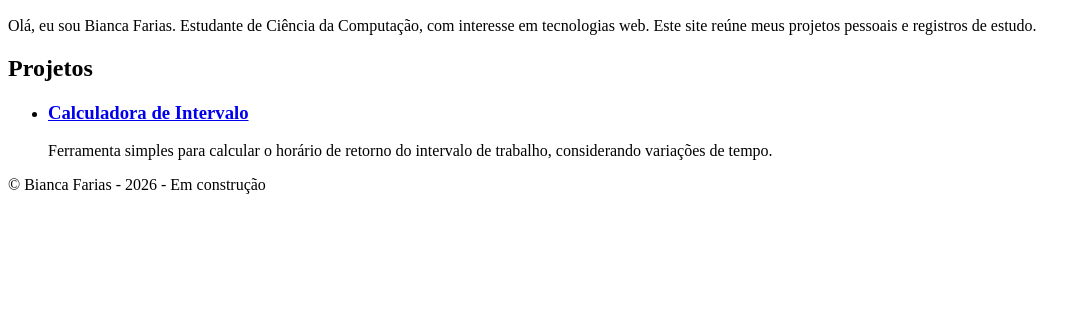
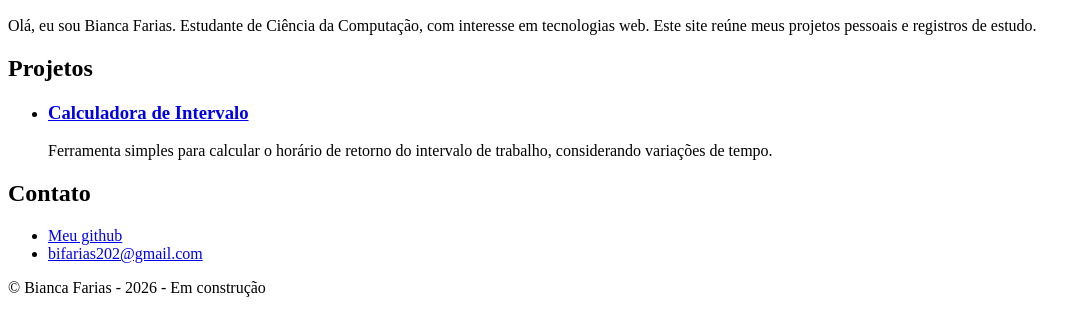
Before and after one commit to lubiasafira/biancafarias.com.br, a plain HTML site: page index.html in a window 1280 px wide. Shown: the part 110-446 px from the top of the page, without its empty margins (0-1087 px from the left). Drawn offline with Linux system fonts and the light colour scheme.

Commit message:
Modifica `index.html`: adiciona informações para contato

```diff
--- a/index.html
+++ b/index.html
@@ -24,6 +24,14 @@
                 </li>
             </ul>
         </article>
+
+        <article>
+            <h2>Contato</h2>
+            <ul>
+                <li><a href="https://github.com/lubiasafira">Meu github</a></li>
+                <li><a href="mailto:bifarias202@gmail.com">bifarias202@gmail.com</a></li>
+            </ul>
+        </article>
     </main>
     <footer>
         <p>
```
